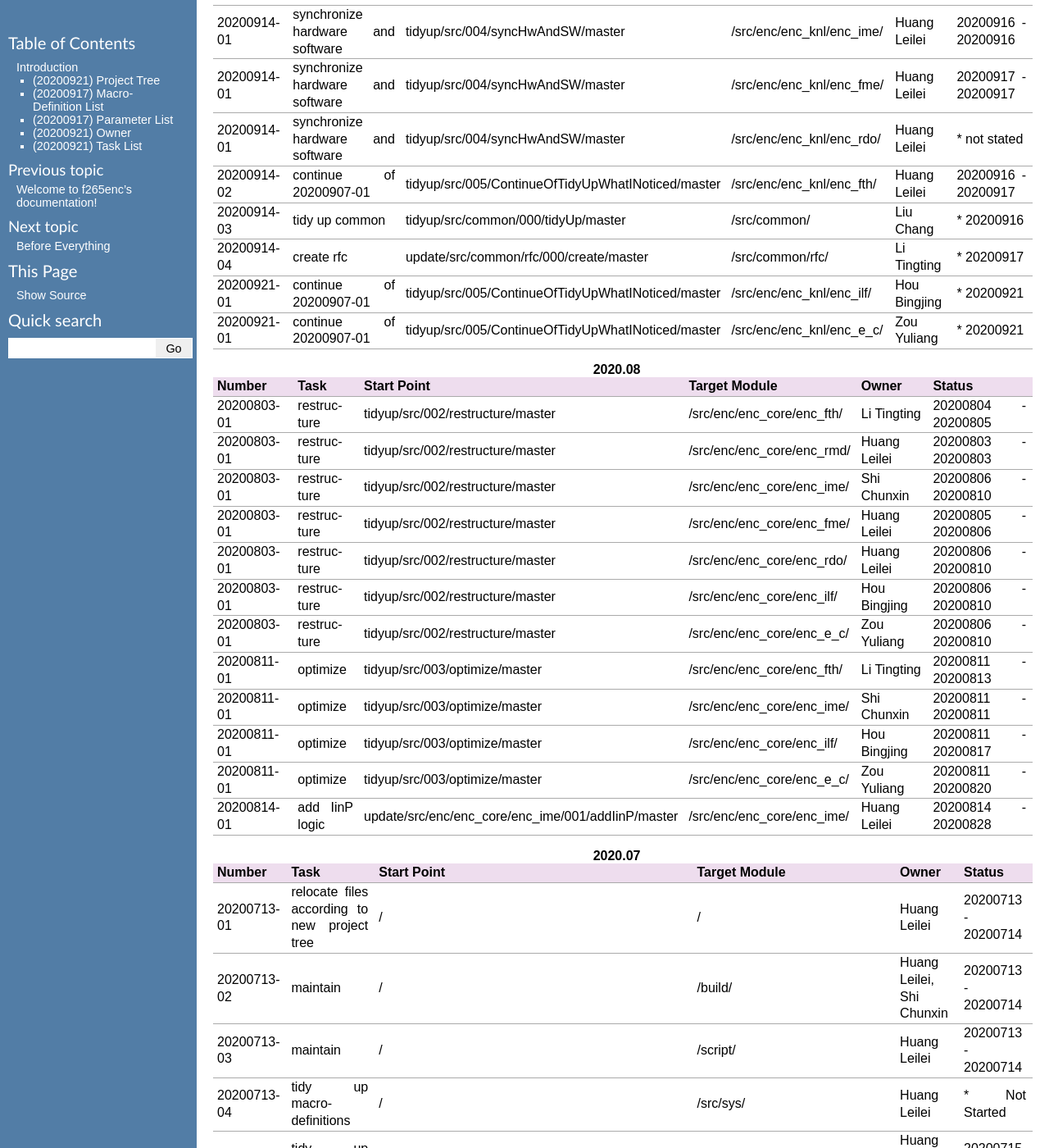
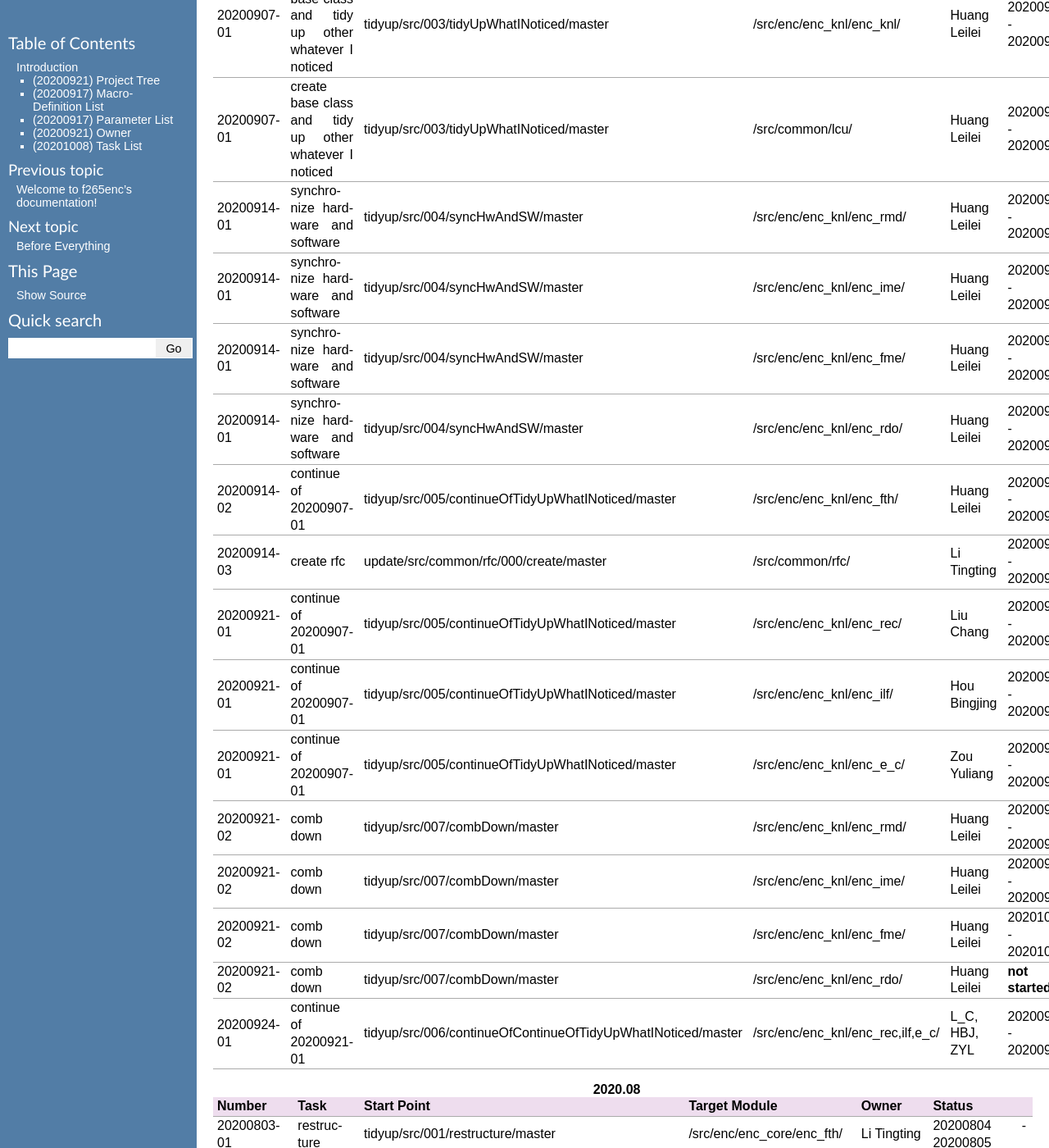
Before and after one commit to iamhll/f265enc_doc, a Sphinx documentation site: the page built from source/introduction/main.rst, in a window 1280 px wide and 1400 px high, scrolled down 6788 px. Shown: the whole window at 82% size. Built offline with Sphinx 7.4.7, drawn with Linux system fonts in a browser that asks for light colours; some of the changed text lies outside the part shown.

Commit message:
[MINOR] [UPDATE] 1. introduction    a. task list updated

```diff
--- a/source/introduction/main.rst
+++ b/source/introduction/main.rst
@@ -125,7 +125,7 @@
     ================================== ===========================
 
 
-(20200921) Task List
+(20201008) Task List
 --------------------
 
 gantt
@@ -134,29 +134,47 @@
 
 \
 
+
+.. table:: **2020.10**
+    :align: left
+    :widths: auto
+
+    ============= ========= ============================== =============== =============== =================
+     Number        Task      Start Point                    Target Module   Owner           Status
+    ============= ========= ============================== =============== =============== =================
+     20200910-01   comb up   tidyup/src/008/combUp/master   /src/           Huang Leilei    **not started**
+    ============= ========= ============================== =============== =============== =================
+
+\
+
 .. table:: **2020.09**
     :align: left
     :widths: auto
 
-    ============= ======================================================== ===================================================== =========================== =========================== =====================
-     Number        Task                                                     Start Point                                           Target Module               Owner                       Status
-    ============= ======================================================== ===================================================== =========================== =========================== =====================
-     20200907-01   create base class and tidy up other whatever I noticed   tidyup/src/003/tidyUpWhatINoticed/master              /src/enc/enc_knl/enc_rmd/   Huang Leilei                20200901 - 20200902
-     20200907-01   create base class and tidy up other whatever I noticed   tidyup/src/003/tidyUpWhatINoticed/master              /src/enc/enc_knl/enc_ime/   Huang Leilei                20200907 - 20200908
-     20200907-01   create base class and tidy up other whatever I noticed   tidyup/src/003/tidyUpWhatINoticed/master              /src/enc/enc_knl/enc_fme/   Huang Leilei                20200908 - 20200908
-     20200907-01   create base class and tidy up other whatever I noticed   tidyup/src/003/tidyUpWhatINoticed/master              /src/enc/enc_knl/enc_rdo/   Huang Leilei                20200908 - 20200909
-     20200907-01   create base class and tidy up other whatever I noticed   tidyup/src/003/tidyUpWhatINoticed/master              /src/enc/enc_knl/enc_knl/   Huang Leilei                20200909 - 20200909
-     20200907-01   create base class and tidy up other whatever I noticed   tidyup/src/003/tidyUpWhatINoticed/master              /src/common/lcu/            Huang Leilei                20200910 - 20200910
-     20200914-01   synchronize hardware and software                        tidyup/src/004/syncHwAndSW/master                     /src/enc/enc_knl/enc_rmd/   Huang Leilei                20200914 - 20200915
-     20200914-01   synchronize hardware and software                        tidyup/src/004/syncHwAndSW/master                     /src/enc/enc_knl/enc_ime/   Huang Leilei                20200916 - 20200916
-     20200914-01   synchronize hardware and software                        tidyup/src/004/syncHwAndSW/master                     /src/enc/enc_knl/enc_fme/   Huang Leilei                20200917 - 20200917
-     20200914-01   synchronize hardware and software                        tidyup/src/004/syncHwAndSW/master                     /src/enc/enc_knl/enc_rdo/   Huang Leilei                \* not stated
-     20200914-02   continue of 20200907-01                                  tidyup/src/005/ContinueOfTidyUpWhatINoticed/master    /src/enc/enc_knl/enc_fth/   Huang Leilei                20200916 - 20200917
-     20200914-03   tidy up common                                           tidyup/src/common/000/tidyUp/master                   /src/common/                Liu Chang                   \* 20200916
-     20200914-04   create rfc                                               update/src/common/rfc/000/create/master               /src/common/rfc/            Li Tingting                 \* 20200917
-     20200921-01   continue of 20200907-01                                  tidyup/src/005/ContinueOfTidyUpWhatINoticed/master    /src/enc/enc_knl/enc_ilf/   Hou Bingjing                \* 20200921
-     20200921-01   continue of 20200907-01                                  tidyup/src/005/ContinueOfTidyUpWhatINoticed/master    /src/enc/enc_knl/enc_e_c/   Zou Yuliang                 \* 20200921
-    ============= ======================================================== ===================================================== =========================== =========================== =====================
+    ============= ======================================================== ============================================================== =================================== =============== =====================
+     Number        Task                                                     Start Point                                                    Target Module                       Owner           Status
+    ============= ======================================================== ============================================================== =================================== =============== =====================
+     20200907-01   create base class and tidy up other whatever I noticed   tidyup/src/003/tidyUpWhatINoticed/master                       /src/enc/enc_knl/enc_rmd/           Huang Leilei    20200901 - 20200902
+     20200907-01   create base class and tidy up other whatever I noticed   tidyup/src/003/tidyUpWhatINoticed/master                       /src/enc/enc_knl/enc_ime/           Huang Leilei    20200907 - 20200908
+     20200907-01   create base class and tidy up other whatever I noticed   tidyup/src/003/tidyUpWhatINoticed/master                       /src/enc/enc_knl/enc_fme/           Huang Leilei    20200908 - 20200908
+     20200907-01   create base class and tidy up other whatever I noticed   tidyup/src/003/tidyUpWhatINoticed/master                       /src/enc/enc_knl/enc_rdo/           Huang Leilei    20200908 - 20200909
+     20200907-01   create base class and tidy up other whatever I noticed   tidyup/src/003/tidyUpWhatINoticed/master                       /src/enc/enc_knl/enc_knl/           Huang Leilei    20200909 - 20200909
+     20200907-01   create base class and tidy up other whatever I noticed   tidyup/src/003/tidyUpWhatINoticed/master                       /src/common/lcu/                    Huang Leilei    20200910 - 20200910
+     20200914-01   synchronize hardware and software                        tidyup/src/004/syncHwAndSW/master                              /src/enc/enc_knl/enc_rmd/           Huang Leilei    20200914 - 20200915
+     20200914-01   synchronize hardware and software                        tidyup/src/004/syncHwAndSW/master                              /src/enc/enc_knl/enc_ime/           Huang Leilei    20200916 - 20200916
+     20200914-01   synchronize hardware and software                        tidyup/src/004/syncHwAndSW/master                              /src/enc/enc_knl/enc_fme/           Huang Leilei    20200917 - 20200917
+     20200914-01   synchronize hardware and software                        tidyup/src/004/syncHwAndSW/master                              /src/enc/enc_knl/enc_rdo/           Huang Leilei    20200918 - 20200918
+     20200914-02   continue of 20200907-01                                  tidyup/src/005/continueOfTidyUpWhatINoticed/master             /src/enc/enc_knl/enc_fth/           Huang Leilei    20200916 - 20200917
+     20200914-03   create rfc                                               update/src/common/rfc/000/create/master                        /src/common/rfc/                    Li Tingting     20200917 - 20200930
+     20200921-01   continue of 20200907-01                                  tidyup/src/005/continueOfTidyUpWhatINoticed/master             /src/enc/enc_knl/enc_rec/           Liu Chang       20200918 - 20200924
+     20200921-01   continue of 20200907-01                                  tidyup/src/005/continueOfTidyUpWhatINoticed/master             /src/enc/enc_knl/enc_ilf/           Hou Bingjing    20200921 - 20200924
+     20200921-01   continue of 20200907-01                                  tidyup/src/005/continueOfTidyUpWhatINoticed/master             /src/enc/enc_knl/enc_e_c/           Zou Yuliang     20200922 - 20200924
+     20200921-02   comb down                                                tidyup/src/007/combDown/master                                 /src/enc/enc_knl/enc_rmd/           Huang Leilei    20200925 - 20200925
+     20200921-02   comb down                                                tidyup/src/007/combDown/master                                 /src/enc/enc_knl/enc_ime/           Huang Leilei    20200929 - 20200929
+     20200921-02   comb down                                                tidyup/src/007/combDown/master                                 /src/enc/enc_knl/enc_fme/           Huang Leilei    20201008 - 20201008
+     20200921-02   comb down                                                tidyup/src/007/combDown/master                                 /src/enc/enc_knl/enc_rdo/           Huang Leilei    **not started**
+     20200924-01   continue of 20200921-01                                  tidyup/src/006/continueOfContinueOfTidyUpWhatINoticed/master   /src/enc/enc_knl/enc_rec,ilf,e_c/   L_C, HBJ, ZYL   20200924 - 20200930
+    ============= ======================================================== ============================================================== =================================== =============== =====================
 
 \
 
@@ -167,17 +185,17 @@
     ============= ================ ==================================================== ============================ ============== =====================
      Number        Task             Start Point                                          Target Module                Owner          Status
     ============= ================ ==================================================== ============================ ============== =====================
-     20200803-01   restructure      tidyup/src/002/restructure/master                    /src/enc/enc_core/enc_fth/   Li Tingting    20200804 - 20200805
-     20200803-01   restructure      tidyup/src/002/restructure/master                    /src/enc/enc_core/enc_rmd/   Huang Leilei   20200803 - 20200803
-     20200803-01   restructure      tidyup/src/002/restructure/master                    /src/enc/enc_core/enc_ime/   Shi Chunxin    20200806 - 20200810
-     20200803-01   restructure      tidyup/src/002/restructure/master                    /src/enc/enc_core/enc_fme/   Huang Leilei   20200805 - 20200806
-     20200803-01   restructure      tidyup/src/002/restructure/master                    /src/enc/enc_core/enc_rdo/   Huang Leilei   20200806 - 20200810
-     20200803-01   restructure      tidyup/src/002/restructure/master                    /src/enc/enc_core/enc_ilf/   Hou Bingjing   20200806 - 20200810
-     20200803-01   restructure      tidyup/src/002/restructure/master                    /src/enc/enc_core/enc_e_c/   Zou Yuliang    20200806 - 20200810
-     20200811-01   optimize         tidyup/src/003/optimize/master                       /src/enc/enc_core/enc_fth/   Li Tingting    20200811 - 20200813
-     20200811-01   optimize         tidyup/src/003/optimize/master                       /src/enc/enc_core/enc_ime/   Shi Chunxin    20200811 - 20200811
-     20200811-01   optimize         tidyup/src/003/optimize/master                       /src/enc/enc_core/enc_ilf/   Hou Bingjing   20200811 - 20200817
-     20200811-01   optimize         tidyup/src/003/optimize/master                       /src/enc/enc_core/enc_e_c/   Zou Yuliang    20200811 - 20200820
+     20200803-01   restructure      tidyup/src/001/restructure/master                    /src/enc/enc_core/enc_fth/   Li Tingting    20200804 - 20200805
+     20200803-01   restructure      tidyup/src/001/restructure/master                    /src/enc/enc_core/enc_rmd/   Huang Leilei   20200803 - 20200803
+     20200803-01   restructure      tidyup/src/001/restructure/master                    /src/enc/enc_core/enc_ime/   Shi Chunxin    20200806 - 20200810
+     20200803-01   restructure      tidyup/src/001/restructure/master                    /src/enc/enc_core/enc_fme/   Huang Leilei   20200805 - 20200806
+     20200803-01   restructure      tidyup/src/001/restructure/master                    /src/enc/enc_core/enc_rdo/   Huang Leilei   20200806 - 20200810
+     20200803-01   restructure      tidyup/src/001/restructure/master                    /src/enc/enc_core/enc_ilf/   Hou Bingjing   20200806 - 20200810
+     20200803-01   restructure      tidyup/src/001/restructure/master                    /src/enc/enc_core/enc_e_c/   Zou Yuliang    20200806 - 20200810
+     20200811-01   optimize         tidyup/src/002/optimize/master                       /src/enc/enc_core/enc_fth/   Li Tingting    20200811 - 20200813
+     20200811-01   optimize         tidyup/src/002/optimize/master                       /src/enc/enc_core/enc_ime/   Shi Chunxin    20200811 - 20200811
+     20200811-01   optimize         tidyup/src/002/optimize/master                       /src/enc/enc_core/enc_ilf/   Hou Bingjing   20200811 - 20200817
+     20200811-01   optimize         tidyup/src/002/optimize/master                       /src/enc/enc_core/enc_e_c/   Zou Yuliang    20200811 - 20200820
      20200814-01   add IinP logic   update/src/enc/enc_core/enc_ime/001/addIinP/master   /src/enc/enc_core/enc_ime/   Huang Leilei   20200814 - 20200828
     ============= ================ ==================================================== ============================ ============== =====================
 
@@ -193,7 +211,7 @@
      20200713-01   relocate files according to new project tree   /                                                   /                                        Huang Leilei                20200713 - 20200714
      20200713-02   maintain                                       /                                                   /build/                                  Huang Leilei, Shi Chunxin   20200713 - 20200714
      20200713-03   maintain                                       /                                                   /script/                                 Huang Leilei                20200713 - 20200714
-     20200713-04   tidy up macro-definitions                      /                                                   /src/sys/                                Huang Leilei                \* Not Started
+     20200713-04   tidy up macro-definitions                      /                                                   /src/sys/                                Huang Leilei                **not started**
      20200713-05   tidy up configurations                         /                                                   /src/sys/                                Huang Leilei, Shi Chunxin   20200715 - 20200716
      20200715-01   optimize cfg.cpp                               /                                                   /src/sys/                                Huang Leilei                20200715 - 20200716
      20200717-01   update according to cfg_typ.hpp                tidyup/sys/cfg/000/restructure/global               /src/sys/                                Huang Leilei                20200720 - 20200720
@@ -215,13 +233,6 @@
      20200723-01   clean warnings                                 tidyup/src/000/cleanWarnings/master                 /src/common/                             Huang Leilei                20200729 - 20200729
      20200723-01   clean warnings                                 tidyup/src/000/cleanWarnings/master                 /src/sys/                                Huang Leilei                20200729 - 20200729
      20200723-02   add R_C logic                                  update/src/enc/enc_core/enc_ime/000/addRc/master    /src/enc/enc_core/enc_ime/               Hao Zhijian                 20200728 - 20200811
-     20200730-01   list functions and members                     tidyup/src/001/listFuncAndMember/master             /src/enc/enc_core/enc_fth/               Li Tingting                 \* Not Started
-     20200730-01   list functions and members                     tidyup/src/001/listFuncAndMember/master             /src/enc/enc_core/enc_rmd/               Huang Leilei                \* Not Started
-     20200730-01   list functions and members                     tidyup/src/001/listFuncAndMember/master             /src/enc/enc_core/enc_ime/               Shi Chunxin                 \* Not Started
-     20200730-01   list functions and members                     tidyup/src/001/listFuncAndMember/master             /src/enc/enc_core/enc_fme/               Huang Leilei                \* Not Started
-     20200730-01   list functions and members                     tidyup/src/001/listFuncAndMember/master             /src/enc/enc_core/enc_rdo/               Huang Leilei                \* Not Started
-     20200730-01   list functions and members                     tidyup/src/001/listFuncAndMember/master             /src/enc/enc_core/enc_ilf/               Hou Bingjing                \* 20200803 - 20200803
-     20200730-01   list functions and members                     tidyup/src/001/listFuncAndMember/master             /src/enc/enc_core/enc_e_c/               Zou Yuliang                 \* 20200803 - 20200803
     ============= ============================================== =================================================== ======================================== =========================== ========================
 
 \
```
Also changed, not shown: source/introduction/task.png, 1 other file.
